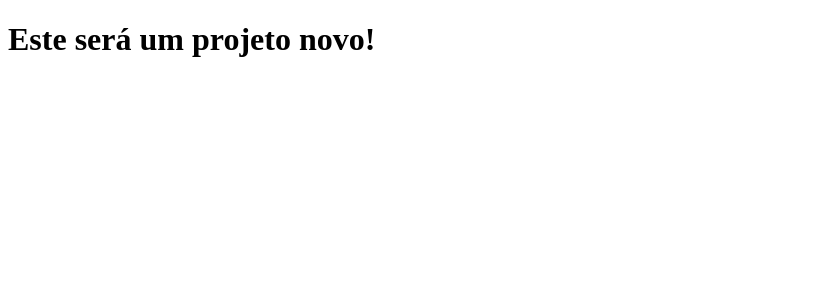
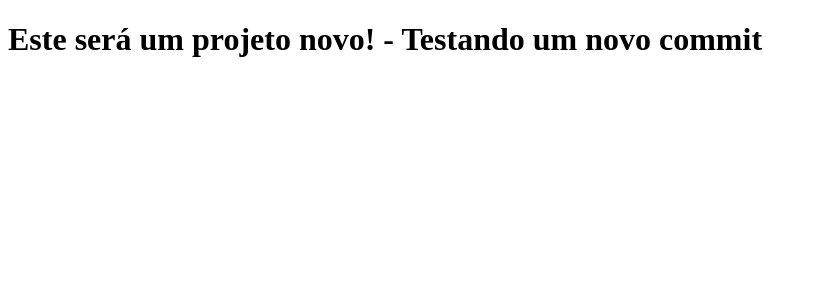
Before and after one commit to cawsoares/cursoDev_aulas, a Next.js app: page / in a window 1280 px wide. Shown: the top 300 px of the page, without its empty margins (0-817 px from the left). Built offline with nearby package versions, Linux system fonts and the light colour scheme.

Commit message:
modifica a frase

```diff
--- a/pages/index.js
+++ b/pages/index.js
@@ -1,3 +1,3 @@
 export default function Home () {
-    return <h1>Este será um projeto novo!</h1>
+    return <h1>Este será um projeto novo! - Testando um novo commit</h1>
 }
```
